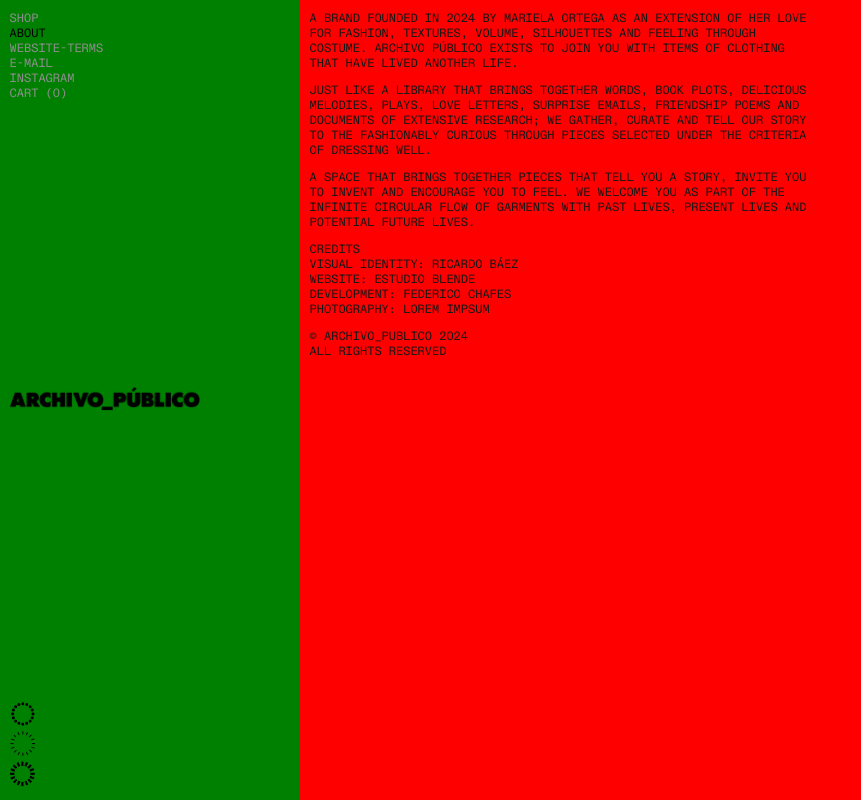
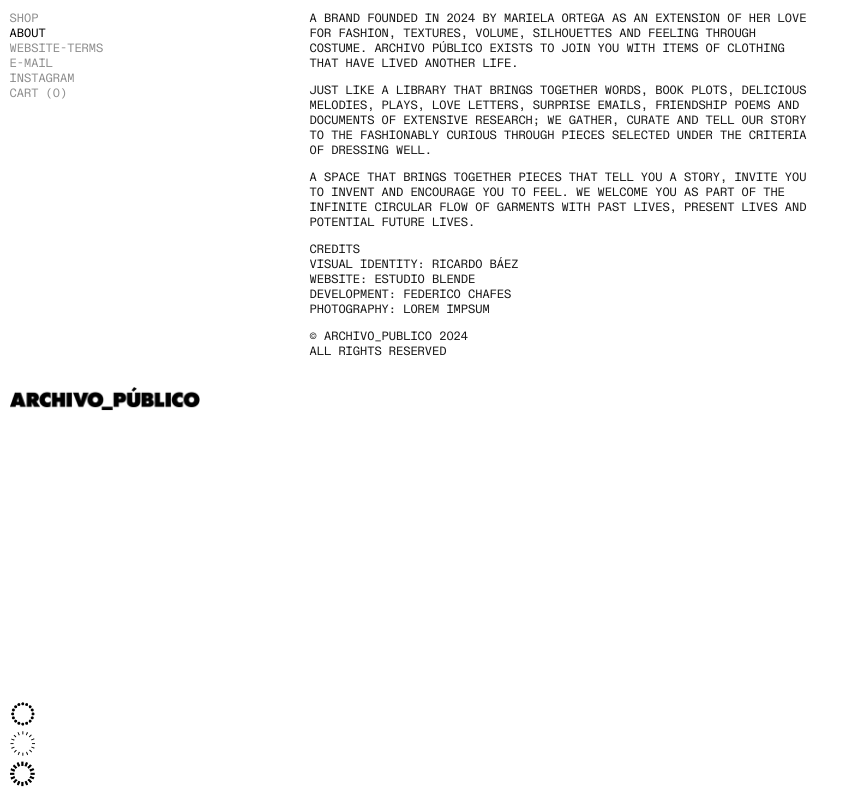
Before and after one commit to fchafes/archivo_publico, a Next.js app: page /about in a window 1280 px wide. Shown: the whole page, without its empty margins (0-861 px from the left). Built offline with nearby package versions, Linux system fonts and the light colour scheme.

Commit message:
correcciones en terms

```diff
--- a/src/app/about/page.module.css
+++ b/src/app/about/page.module.css
@@ -2,7 +2,13 @@
   width: 100%;
   height: 100%;
   padding: 0.8em;
-  overflow: scroll;
+  overflow-y: scroll;
+  scrollbar-width: none;
+  scroll-behavior: smooth;
+}
+
+.aboutContainer::-webkit-scrollbar {
+  display: none;
 }
 
 .textContainer {
--- a/src/app/globals.css
+++ b/src/app/globals.css
@@ -56,12 +56,10 @@ nav ul li a.active {
   align-items: stretch;
   height: 100vh;
   overflow: hidden;
-  background-color: red;
 }
 
 header {
   width: 300px;
-  background-color: green;
   padding: 0.8em;
   flex-shrink: 0;
 }
@@ -117,13 +115,20 @@ main {
 /* ----- MOBILE -----  */
 
 @media (max-width: 768px) {
+  .terms-overflow html,
+  .terms-overflow body {
+    overflow-y: scroll;
+  }
+
   .container {
     flex-direction: column;
     align-items: stretch;
+    overflow: scroll;
   }
 
   main {
     max-height: 70vh;
+    overflow: scroll;
   }
 
   header {
--- a/src/app/layout.js
+++ b/src/app/layout.js
@@ -25,7 +25,6 @@ export default function RootLayout({ children }) {
     setIsMenuOpen((prevState) => !prevState);
   };
   const pathname = usePathname();
-  console.log("esto es pathname+++++++++++", pathname)
 
   return (
     <html lang="en">
```
Also changed, not shown: src/app/terms/page.js (+17 -1 lines).
